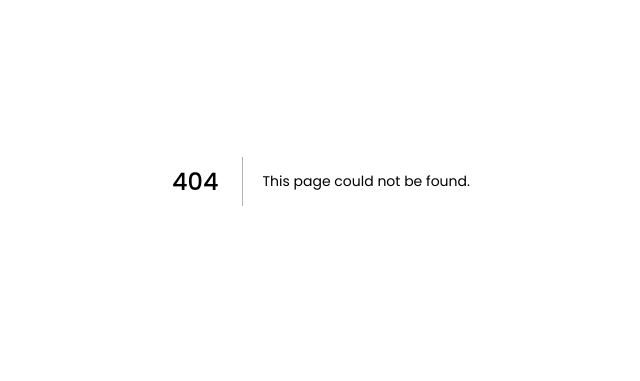
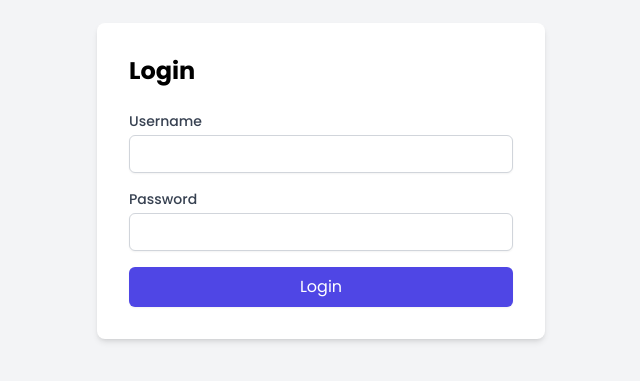
Before and after one commit to majdzarai/project, a Next.js app: page /login in a window 1280 px wide. Before the commit this address had no page. Shown: the part 219-600 px from the top of the page, without its empty margins (319-959 px from the left). Built offline with nearby package versions, Linux system fonts and the light colour scheme.

Commit message:
crud with registerand login page with there roles  page

```diff
--- /dev/null
+++ b/app/admin-dashboard/page.js
@@ -0,0 +1,9 @@
+'use client';
+
+export default function AdminDashboard() {
+  return (
+    <div className="flex items-center justify-center min-h-screen bg-gray-100">
+      <h1 className="text-2xl font-bold">Admin Dashboard</h1>
+    </div>
+  );
+}
--- /dev/null
+++ b/app/api/login/route.js
@@ -0,0 +1,34 @@
+import { NextResponse } from 'next/server';
+import bcrypt from 'bcryptjs';
+import path from 'path';
+import sqlite3 from 'better-sqlite3';
+
+// Set up the database connection
+const dbPath = path.join(process.cwd(), 'courses.db');
+const db = sqlite3(dbPath);
+
+export async function POST(request) {
+  try {
+    const { username, password } = await request.json();
+
+    // Fetch the user from the database
+    const userStmt = db.prepare('SELECT * FROM users WHERE username = ?');
+    const user = userStmt.get(username);
+
+    if (!user) {
+      return NextResponse.json({ error: 'Invalid username or password' }, { status: 400 });
+    }
+
+    // Verify the password
+    const isPasswordValid = bcrypt.compareSync(password, user.password);
+    if (!isPasswordValid) {
+      return NextResponse.json({ error: 'Invalid username or password' }, { status: 400 });
+    }
+
+    // Return success response with the user's role
+    return NextResponse.json({ message: 'Login successful', role: user.role });
+  } catch (error) {
+    console.error('Error logging in:', error.message);
+    return NextResponse.json({ error: `Failed to log in: ${error.message}` }, { status: 500 });
+  }
+}
--- /dev/null
+++ b/app/login/page.js
@@ -0,0 +1,83 @@
+'use client';
+
+import { useState } from 'react';
+import { useRouter } from 'next/navigation';
+
+export default function LoginPage() {
+  const [username, setUsername] = useState('');
+  const [password, setPassword] = useState('');
+  const [message, setMessage] = useState('');
+  const router = useRouter();
+
+  const handleSubmit = async (event) => {
+    event.preventDefault();
+
+    try {
+      const response = await fetch('/api/login', {
+        method: 'POST',
+        headers: {
+          'Content-Type': 'application/json',
+        },
+        body: JSON.stringify({ username, password }),
+      });
+
+      const data = await response.json();
+
+      if (response.ok) {
+        setMessage('Login successful');
+        // Redirect based on role
+        if (data.role === 'teacher') {
+          router.push('/teacher-dashboard');
+        } else if (data.role === 'student') {
+          router.push('/student-dashboard');
+        } else if (data.role === 'admin') {
+          router.push('/admin-dashboard');
+        }
+      } else {
+        setMessage(data.error);
+      }
+    } catch (error) {
+      console.error('Error logging in:', error);
+      setMessage('An error occurred while logging in');
+    }
+  };
+
+  return (
+    <div className="flex items-center justify-center min-h-screen bg-gray-100">
+      <div className="max-w-md w-full bg-white p-8 rounded-lg shadow-md">
+        <h2 className="text-2xl font-bold mb-6">Login</h2>
+        <form onSubmit={handleSubmit}>
+          <div className="mb-4">
+            <label htmlFor="username" className="block text-sm font-medium text-gray-700">Username</label>
+            <input
+              type="text"
+              id="username"
+              value={username}
+              onChange={(e) => setUsername(e.target.value)}
+              className="mt-1 block w-full px-3 py-2 border border-gray-300 rounded-md shadow-sm focus:outline-none focus:ring-indigo-500 focus:border-indigo-500 sm:text-sm"
+              required
+            />
+          </div>
+          <div className="mb-4">
+            <label htmlFor="password" className="block text-sm font-medium text-gray-700">Password</label>
+            <input
+              type="password"
+              id="password"
+              value={password}
+              onChange={(e) => setPassword(e.target.value)}
+              className="mt-1 block w-full px-3 py-2 border border-gray-300 rounded-md shadow-sm focus:outline-none focus:ring-indigo-500 focus:border-indigo-500 sm:text-sm"
+              required
+            />
+          </div>
+          {message && <p className="text-red-500 text-sm mb-4">{message}</p>}
+          <button
+            type="submit"
+            className="w-full bg-indigo-600 text-white px-4 py-2 rounded-md shadow-sm hover:bg-indigo-700"
+          >
+            Login
+          </button>
+        </form>
+      </div>
+    </div>
+  );
+}
--- /dev/null
+++ b/app/student-dashboard/page.js
@@ -0,0 +1,9 @@
+'use client';
+
+export default function StudentDashboard() {
+  return (
+    <div className="flex items-center justify-center min-h-screen bg-gray-100">
+      <h1 className="text-2xl font-bold">Student Dashboard</h1>
+    </div>
+  );
+}
--- /dev/null
+++ b/app/teacher-dashboard/page.js
@@ -0,0 +1,15 @@
+'use client';
+
+import Sidebar from '../component/Sidebar';
+
+export default function HomePage() {
+  return (
+    <div className="flex">
+      <Sidebar />
+      <div className="flex-grow p-6">
+        <h1 className="text-4xl font-bold mb-4">Welcome to the Course Management System</h1>
+        <p>Select an option from the sidebar to get started.</p>
+      </div>
+    </div>
+  );
+}
```
Also changed, not shown: 1 other file (tests, documents, lock files or other folders).
